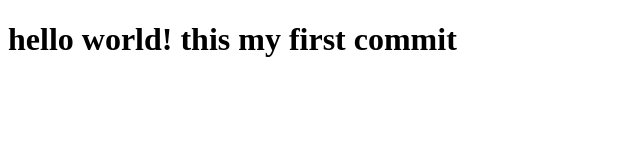
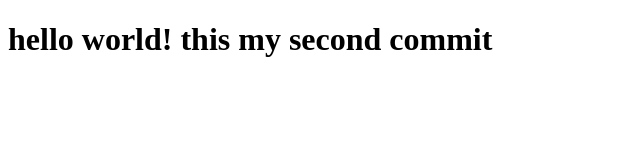
Before and after one commit to Webwan07/GitPractice, a plain HTML site: page index.html in a window 1280 px wide. Shown: the whole page, without its empty margins (0-640 px from the left). Drawn offline with Linux system fonts and the light colour scheme.

Commit message:
Update index.html

```diff
--- a/index.html
+++ b/index.html
@@ -6,6 +6,6 @@
     <title>Document</title>
 </head>
 <body>
-    <h1>hello world! this my first commit</h1>
+    <h1>hello world! this my second commit</h1>
 </body>
 </html>
```
